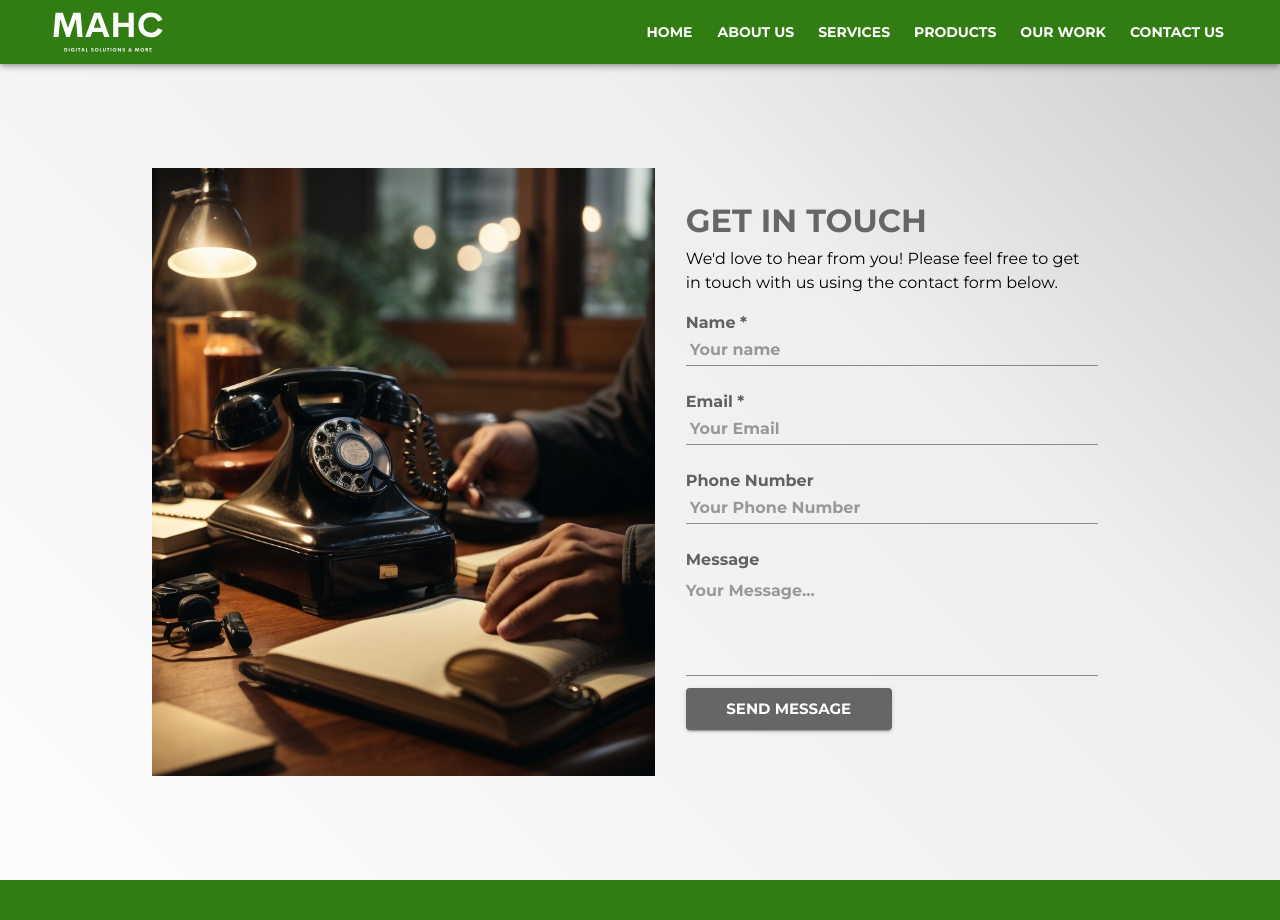
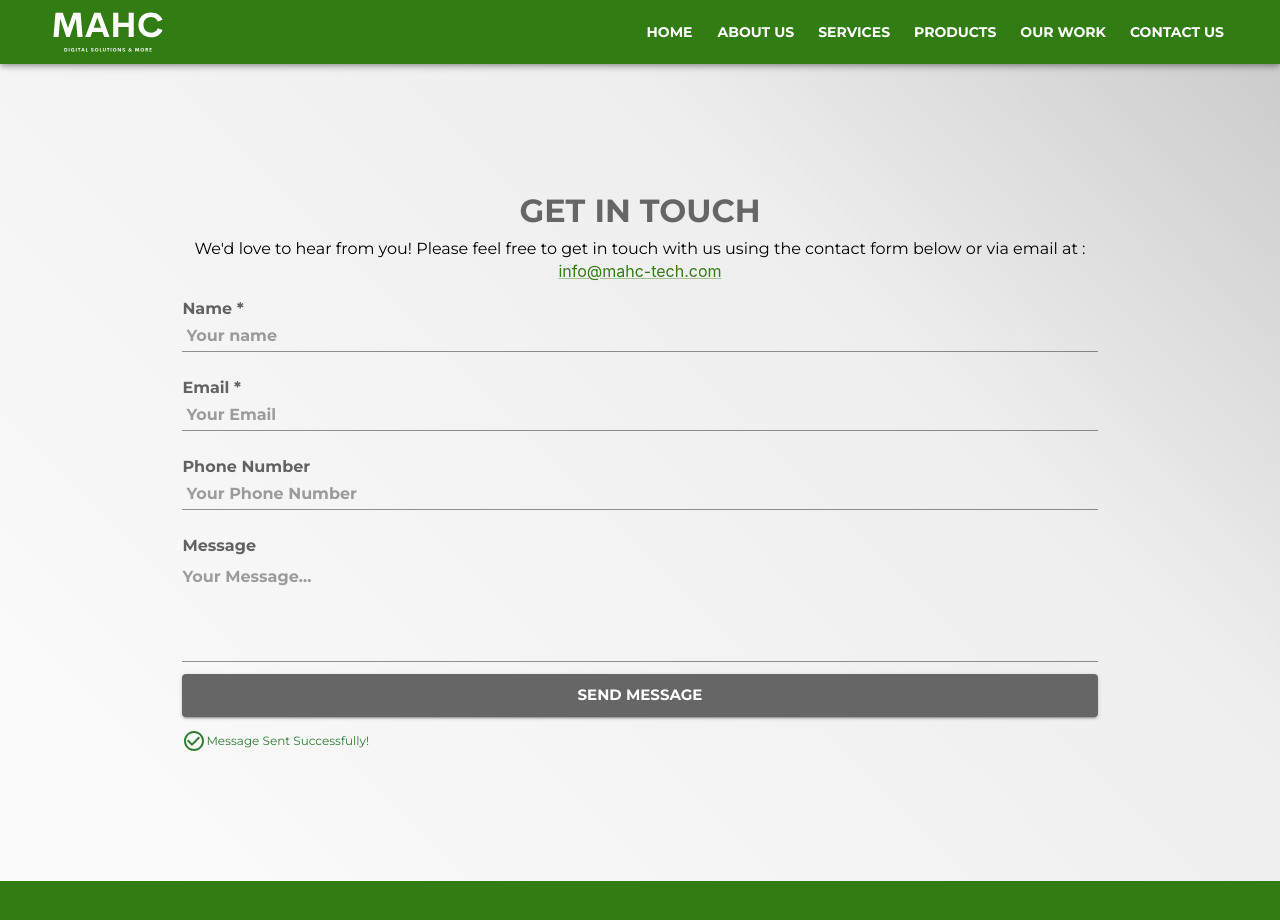
Before and after one commit to yousefo1995/MACH, a React (Create React App) app: page /contactUs in a window 1280 px wide. Shown: the top 920 px of the page. Built offline with nearby package versions, Linux system fonts and the light colour scheme.

Commit message:
Remove ContactUs image and change some styles also add text email choice

```diff
--- a/src/Components/ContactUsPageComponents/ContactUsForm.js
+++ b/src/Components/ContactUsPageComponents/ContactUsForm.js
@@ -9,6 +9,7 @@ import {
   TextField,
   Stack,
   Typography,
+  Link,
 } from "@mui/material";
 import InfoOutlined from "@mui/icons-material/InfoOutlined";
 import CheckCircleOutlineIcon from "@mui/icons-material/CheckCircleOutline";
@@ -97,19 +98,21 @@ const ContactUsForm = () => {
         mb={1}
         variant="h1"
         color="secondary.main"
-        textAlign={{ xs: "center", ml: "initial" }}
+        textAlign={{ xs: "center", ml: "center" }}
       >
         GET IN TOUCH
       </Typography>
       <Typography
         variant="body1"
         fontWeight="normal"
-        mb={0.5}
-        textAlign={{ xs: "center", ml: "initial" }}
+        textAlign={{ xs: "center", ml: "center" }}
       >
         We'd love to hear from you! Please feel free to get in touch with us
-        using the contact form below.
+        using the contact form below or via email at :
       </Typography>
+      <Link mb={0.5} textAlign={{ xs: "center", ml: "center" }}>
+        info@mahc-tech.com
+      </Link>
 
       <form ref={formRef} onSubmit={sendEmail}>
         <FormControl sx={{ width: "100%" }}>
@@ -181,7 +184,7 @@ const ContactUsForm = () => {
             value={formData.message}
           />
         </Stack>
-        <Stack width={{ xs: "100%", ml: "50%" }} my={1.5}>
+        <Stack width={{ xs: "100%", ml: "100%" }} my={1.5}>
           <Button
             variant="contained"
             size="large"
@@ -192,7 +195,7 @@ const ContactUsForm = () => {
             SEND MESSAGE
           </Button>
         </Stack>
-        {isSent && (
+        {true && (
           <FormHelperText>
             <Stack flexDirection="row" alignItems="center" color="success.main">
               <CheckCircleOutlineIcon />
--- a/src/Pages/ContactUsPage.js
+++ b/src/Pages/ContactUsPage.js
@@ -25,7 +25,7 @@ const ContactUsPage = () => {
           pb={10}
           alignItems="center"
         >
-          <Stack display={{ xs: "none", ml: "flex" }} width="55%">
+          {/* <Stack display={{ xs: "none", ml: "flex" }} width="55%">
             <img
               src={contactUsCover}
               alt=""
@@ -38,12 +38,12 @@ const ContactUsPage = () => {
               alt=""
               style={{ maxHeight: "320px", objectFit: "cover" }}
             />
-          </Stack>
+          </Stack> */}
           <Stack
             px={3.8}
             py={3}
             mt={{ xs: 3, ml: 0 }}
-            width={{ xs: "74%", ml: "45%" }}
+            width={{ xs: "74%", ml: "100%" }}
           >
             <ContactUsForm />
           </Stack>
```
